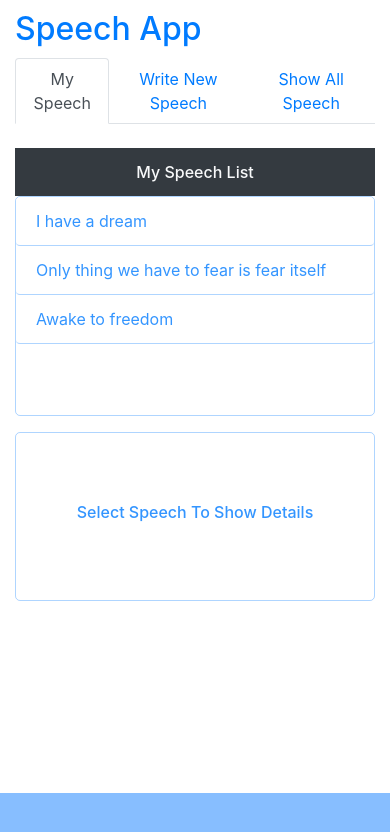
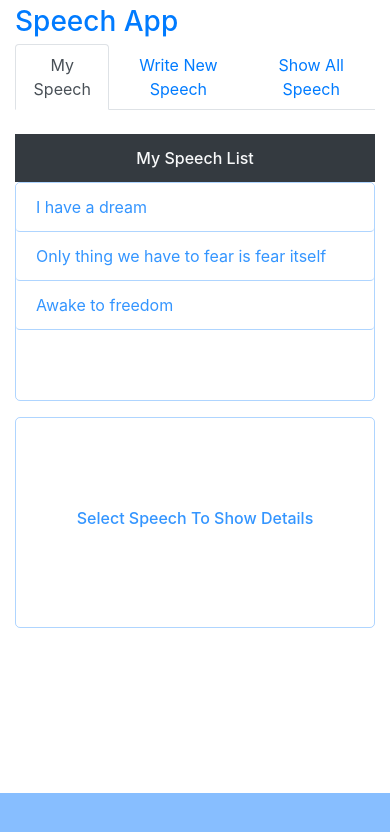
Before and after one commit to jeremik/angular-speech-app, an Angular app: page / in a window 390 px wide. Shown: the top 832 px of the page. Built offline with nearby package versions, Linux system fonts and the light colour scheme.

Commit message:
adjust app name logo

```diff
--- a/src/app/app.component.html
+++ b/src/app/app.component.html
@@ -1,5 +1,5 @@
 <div class="container">
-  <h2 class="app-name">Speech App</h2>
+  <h3 class="app-name">Speech App</h3>
   <!-- Nav tabs -->
   <ul class="nav nav-tabs" role="tablist">
     <li class="nav-item">
--- a/src/app/app.component.scss
+++ b/src/app/app.component.scss
@@ -11,7 +11,7 @@
   text-align: center;
 }
 .app-name {
-  margin: 10px 0px;
+  margin: 5px 0px;
   color: rgba(0, 123, 255, 6);
 }
 .fixed-bottom {
--- a/src/app/core/my-speech/my-speech.component.scss
+++ b/src/app/core/my-speech/my-speech.component.scss
@@ -57,6 +57,6 @@
   }
 
   .default{
-    height: 20vh;
+    height: 25vh;
   }
  }
--- a/src/app/shared/speech-form/speech-form.component.scss
+++ b/src/app/shared/speech-form/speech-form.component.scss
@@ -46,7 +46,7 @@
 @media (max-width: 575px) {
   #speech-form{
     textarea {
-      height: 20vh;
+      height: 18vh;
     }
   }
  }
```
